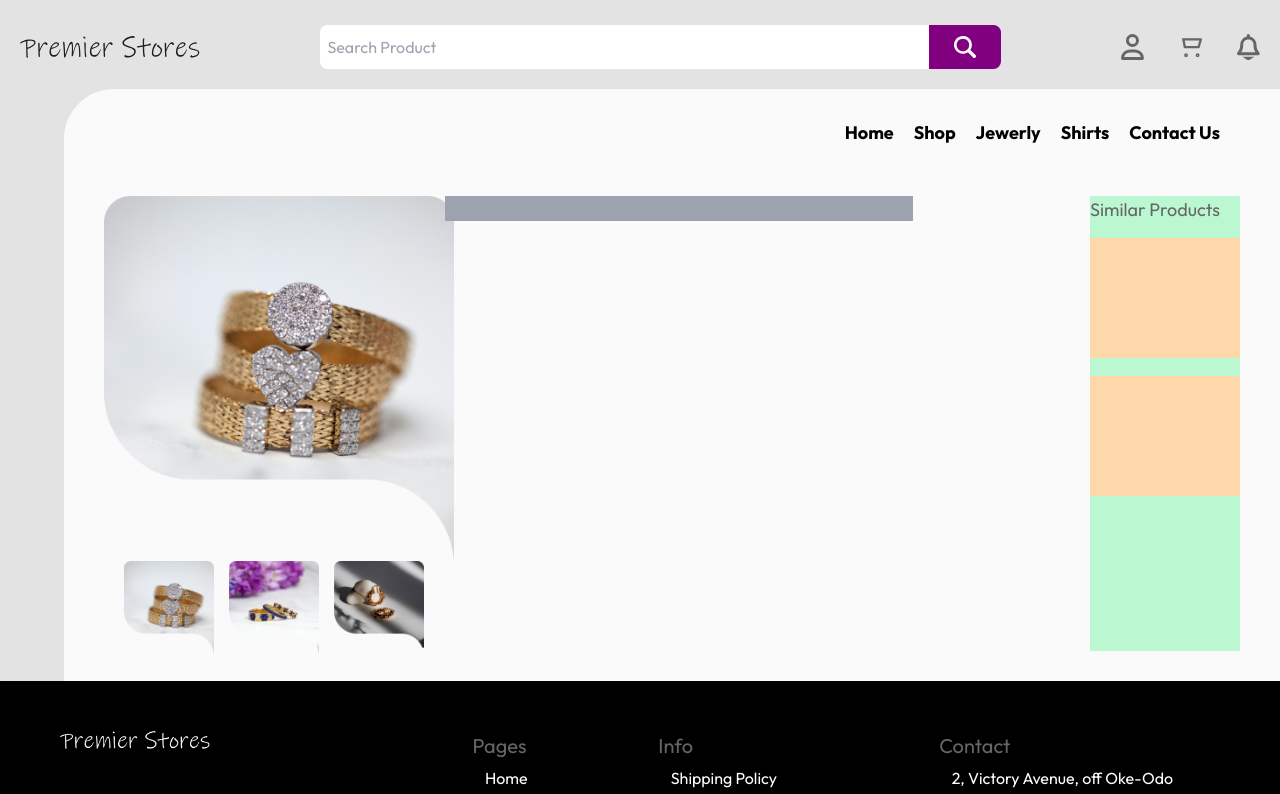
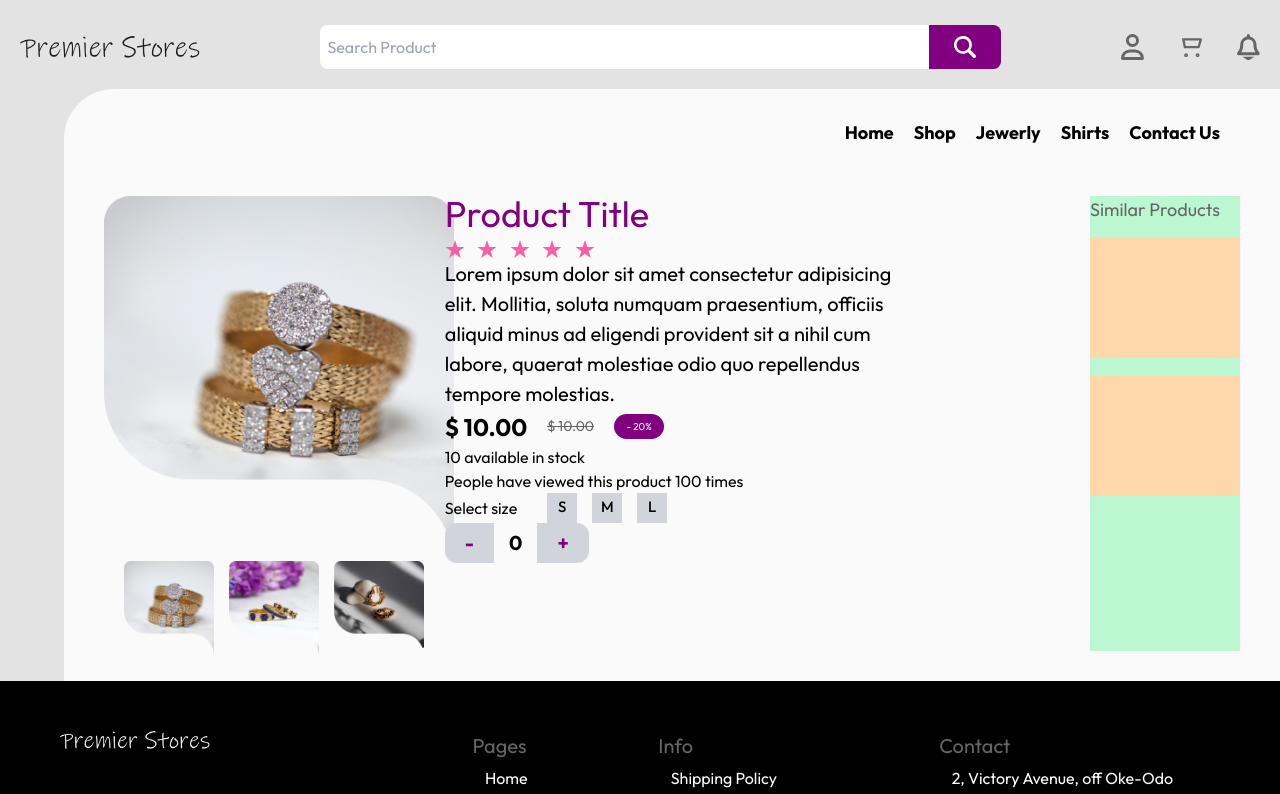
Before and after one commit to timmyproofficial/premier-store, a React (Vite) app: page /products/1 in a window 1280 px wide. Shown: the top 794 px of the page. Built offline with nearby package versions, Linux system fonts and the light colour scheme.

Commit message:
Implement the cart counter component.

```diff
--- /dev/null
+++ b/src/components/Rating.tsx
@@ -0,0 +1,15 @@
+import starIcon from '../assets/star-filled.svg';
+
+const Rating = ({ size, classes }: { size: number; classes?: string }) => {
+  return (
+    <span className={`flex gap-5 ${classes}`}>
+      <img className={`w-${size}`} src={starIcon} alt="Star Icon" />
+      <img className={`w-${size}`} src={starIcon} alt="Star Icon" />
+      <img className={`w-${size}`} src={starIcon} alt="Star Icon" />
+      <img className={`w-${size}`} src={starIcon} alt="Star Icon" />
+      <img className={`w-${size}`} src={starIcon} alt="Star Icon" />
+    </span>
+  );
+};
+
+export default Rating;
--- /dev/null
+++ b/src/components/shop/CartCounter.tsx
@@ -0,0 +1,25 @@
+import { useState } from 'react';
+
+const CartCounter = () => {
+  const [count, setCount] = useState(0);
+  return (
+    <div className="flex items-center gap-6">
+      <button
+        disabled={count === 0}
+        onClick={() => setCount((count) => count - 1)}
+        className="cart-dec-btn cart-contrl"
+      >
+        -
+      </button>
+      <p className="font-bold">{count}</p>
+      <button
+        onClick={() => setCount((count) => count + 1)}
+        className="cart-inc-btn cart-contrl"
+      >
+        +
+      </button>
+    </div>
+  );
+};
+
+export default CartCounter;
--- /dev/null
+++ b/src/components/shop/ProductDetails.tsx
@@ -0,0 +1,51 @@
+import Rating from '../Rating';
+import CartCounter from './CartCounter';
+
+const ProductDetails = () => {
+  return (
+    <article>
+      <header>
+        <h3 className="mb-3">Product Title</h3>
+        <Rating size={8} />
+      </header>
+
+      <p>
+        Lorem ipsum dolor sit amet consectetur adipisicing elit. Mollitia,
+        soluta numquam praesentium, officiis aliquid minus ad eligendi provident
+        sit a nihil cum labore, quaerat molestiae odio quo repellendus tempore
+        molestias.
+      </p>
+
+      <div className="flex items-center gap-8">
+        <h4 className="font-bold">$ 10.00</h4>
+        <strike className="text-[14px] text-gray-color">$ 10.00</strike>
+        <div className="bg-primary-color text-white-color py-2 px-5 rounded-[100px]">
+          - 20%
+        </div>
+      </div>
+
+      <p className="text-[1.6rem]">10 available in stock</p>
+
+      <p className="text-[1.6rem]">People have viewed this product 100 times</p>
+
+      <div className="flex gap-12 items-center">
+        <p className="text-[1.6rem]">Select size</p>
+        <div className="flex gap-6">
+          <div className="product-sizes">
+            <p>S</p>
+          </div>
+          <div className="product-sizes">
+            <p>M</p>
+          </div>
+          <div className="product-sizes">
+            <p>L</p>
+          </div>
+        </div>
+      </div>
+
+      <CartCounter />
+    </article>
+  );
+};
+
+export default ProductDetails;
--- a/src/index.css
+++ b/src/index.css
@@ -161,6 +161,12 @@ label {
   height: calc(100vh - 90px);
 }
 
+.product-sizes p {
+  font-size: 1.5rem;
+  font-weight: 500;
+  cursor: pointer;
+}
+
 @media screen and (min-width: 1024px) {
   .hero {
     height: 95vh;
@@ -175,4 +181,20 @@ label {
   .shop-cat {
     @apply flex items-center gap-8 text-[1.4rem] text-gray-color cursor-pointer;
   }
+
+  .product-sizes {
+    @apply bg-gray-300 w-[30px] h-[30px] flex justify-center items-center;
+  }
+
+  .cart-contrl {
+    @apply bg-gray-300 text-primary-color text-[2rem] font-bold py-2 px-8;
+  }
+
+  .cart-inc-btn {
+    @apply rounded-tr-[12px] rounded-br-[12px];
+  }
+
+  .cart-dec-btn {
+    @apply rounded-tl-[12px] rounded-bl-[12px];
+  }
 }
--- a/src/pages/ProductPage.tsx
+++ b/src/pages/ProductPage.tsx
@@ -1,3 +1,4 @@
+import ProductDetails from '../components/shop/ProductDetails';
 import ProductImages from '../components/shop/ProductImages';
 import ShopContainer from '../components/ShopContainer';
 
@@ -7,7 +8,7 @@ const ProductPage = () => {
       <article className="grid grid-cols-[75%_25%]">
         <section className="grid grid-cols-[40%_55%]">
           <ProductImages />
-          <div className="bg-gray-400 h-10"></div>
+          <ProductDetails />
         </section>
         <aside className="bg-green-200 justify-self-end">
           <h4 className="text-[1.8rem] text-gray-color mb-6">
--- a/src/pages/ShopPage.tsx
+++ b/src/pages/ShopPage.tsx
@@ -1,6 +1,6 @@
-import NavHero from '../components/NavHero';
 import NewArrivals from '../components/NewArrivals';
-import starIcon from '../assets/star-filled.svg';
+import Rating from '../components/Rating';
+
 import ShopContainer from '../components/ShopContainer';
 
 const ShopPage = () => {
@@ -54,13 +54,7 @@ const ShopPage = () => {
           <div>
             <h4 className="text-primary-color text-[2rem] mb-6">Ratings</h4>
 
-            <span className="flex gap-5 ml-5">
-              <img className="w-10" src={starIcon} alt="Star Icon" />
-              <img className="w-10" src={starIcon} alt="Star Icon" />
-              <img className="w-10" src={starIcon} alt="Star Icon" />
-              <img className="w-10" src={starIcon} alt="Star Icon" />
-              <img className="w-10" src={starIcon} alt="Star Icon" />
-            </span>
+            <Rating size={10} classes="ml-5" />
           </div>
         </div>
       </aside>
```
